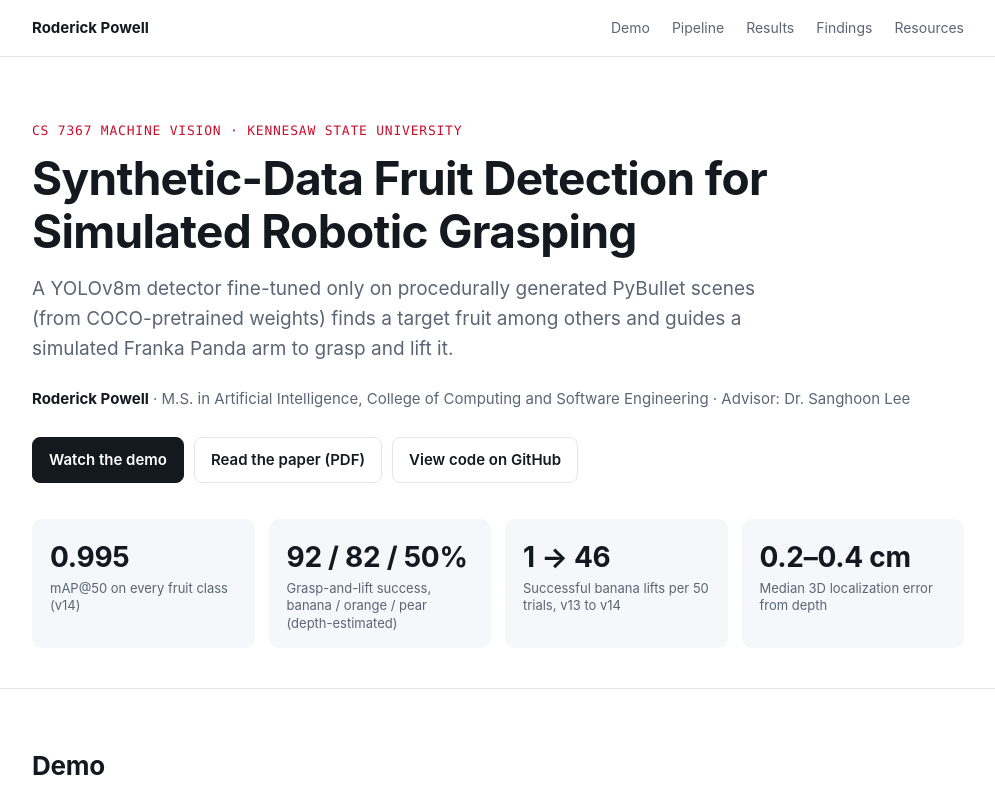
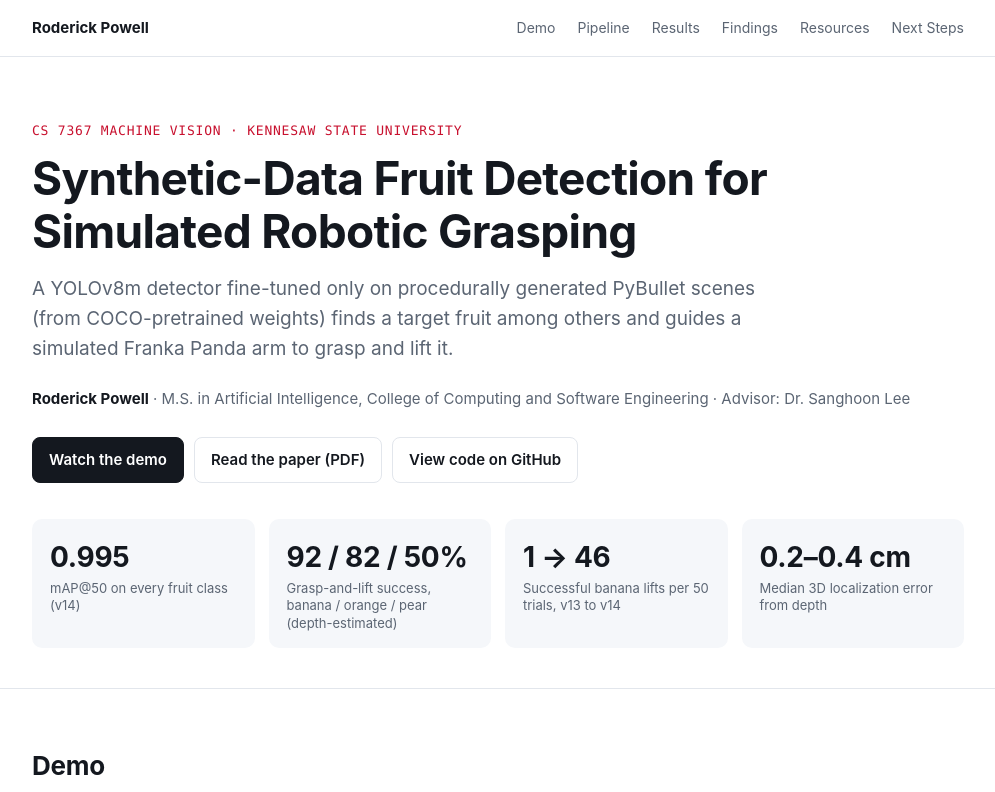
Before and after one commit to rpowell-AI/powell-cs7367-fruit-grasp, a plain HTML site: page index.html in a window 1280 px wide. Shown: the top 792 px of the page, without its empty margins (142-1137 px from the left). Drawn offline with Linux system fonts and the light colour scheme.

Commit message:
Update index.html

```diff
--- a/index.html
+++ b/index.html
@@ -137,6 +137,7 @@
       <li><a href="#results">Results</a></li>
       <li><a href="#findings">Findings</a></li>
       <li><a href="#resources">Resources</a></li>
+      <li><a href="next-steps.html">Next Steps</a></li>
     </ul>
   </div>
 </nav>
```
